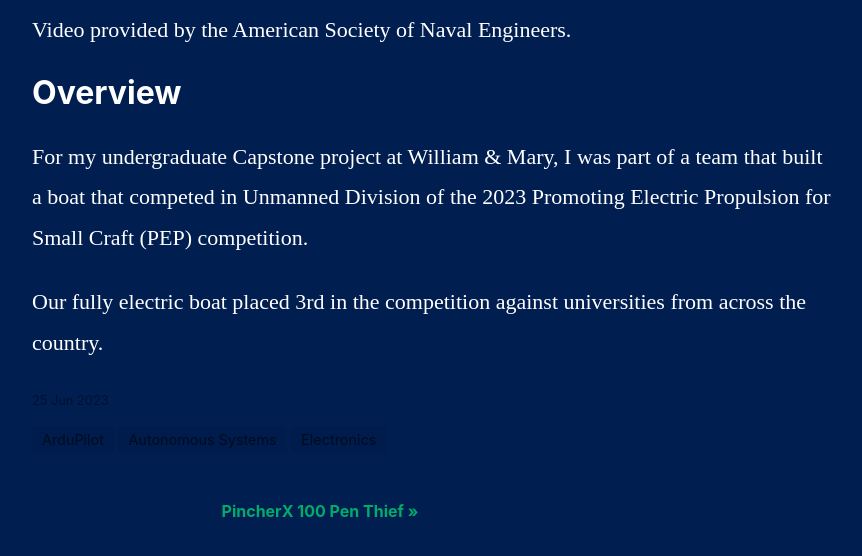
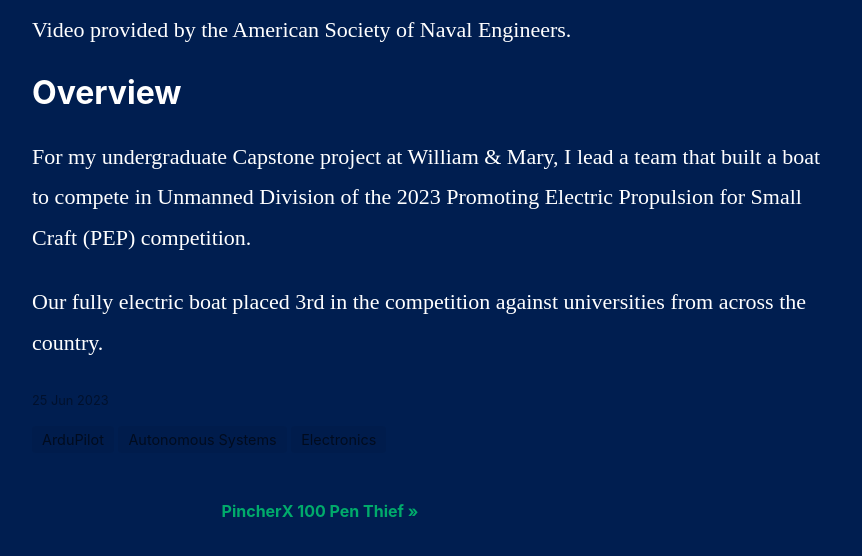
Before and after one commit to henryburon/henryburon.github.io, a Jekyll site: the page built from _posts/2023-06-25-unmanned_electric_boat.md, in a window 1280 px wide and 900 px high, scrolled down 723 px, cut to the strip 116-683 px from the top of the window. Shown: the top 556 px of the strip, without its empty margins (68-930 px from the left). Built offline with Jekyll 4.4.1, drawn with Linux system fonts in a browser that asks for light colours; nearby versions of some CDN libraries; comment, search, counter and statistics services are not loaded.

Commit message:
Made boat gif smaller. Also made small edits to ML post

```diff
--- a/_posts/2023-06-25-unmanned_electric_boat.md
+++ b/_posts/2023-06-25-unmanned_electric_boat.md
@@ -14,6 +14,6 @@ Video provided by the American Society of Naval Engineers.
 
 ## Overview
 
-For my undergraduate Capstone project at William & Mary, I was part of a team that built a boat that competed in Unmanned Division of the 2023 Promoting Electric Propulsion for Small Craft (PEP) competition.
+For my undergraduate Capstone project at William & Mary, I lead a team that built a boat to compete in Unmanned Division of the 2023 Promoting Electric Propulsion for Small Craft (PEP) competition.
 
 Our fully electric boat placed 3rd in the competition against universities from across the country.
```
Also changed, not shown: other parts of _posts/2023-06-25-unmanned_electric_boat.md (+1 -1 lines), _posts/2023-11-25-ml_emotion_classification.md (+1 -1 lines), 15 other files.
